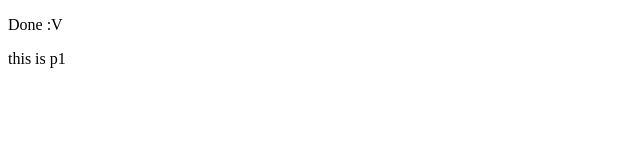
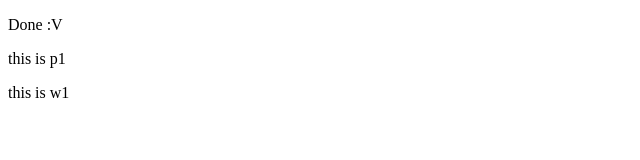
Before and after one commit to phamngochieu123456/myproject, a plain HTML site: page index1.html in a window 1280 px wide. Shown: the full height of the page, 0-640 px from the left. Drawn offline with Linux system fonts and the light colour scheme.

Commit message:
add w1 in index1

```diff
--- a/index1.html
+++ b/index1.html
@@ -9,5 +9,6 @@
 <body>
   <p>Done :V</p>
   <p>this is p1</p>
+  <p>this is w1</p>
 </body>
 </html>
```
